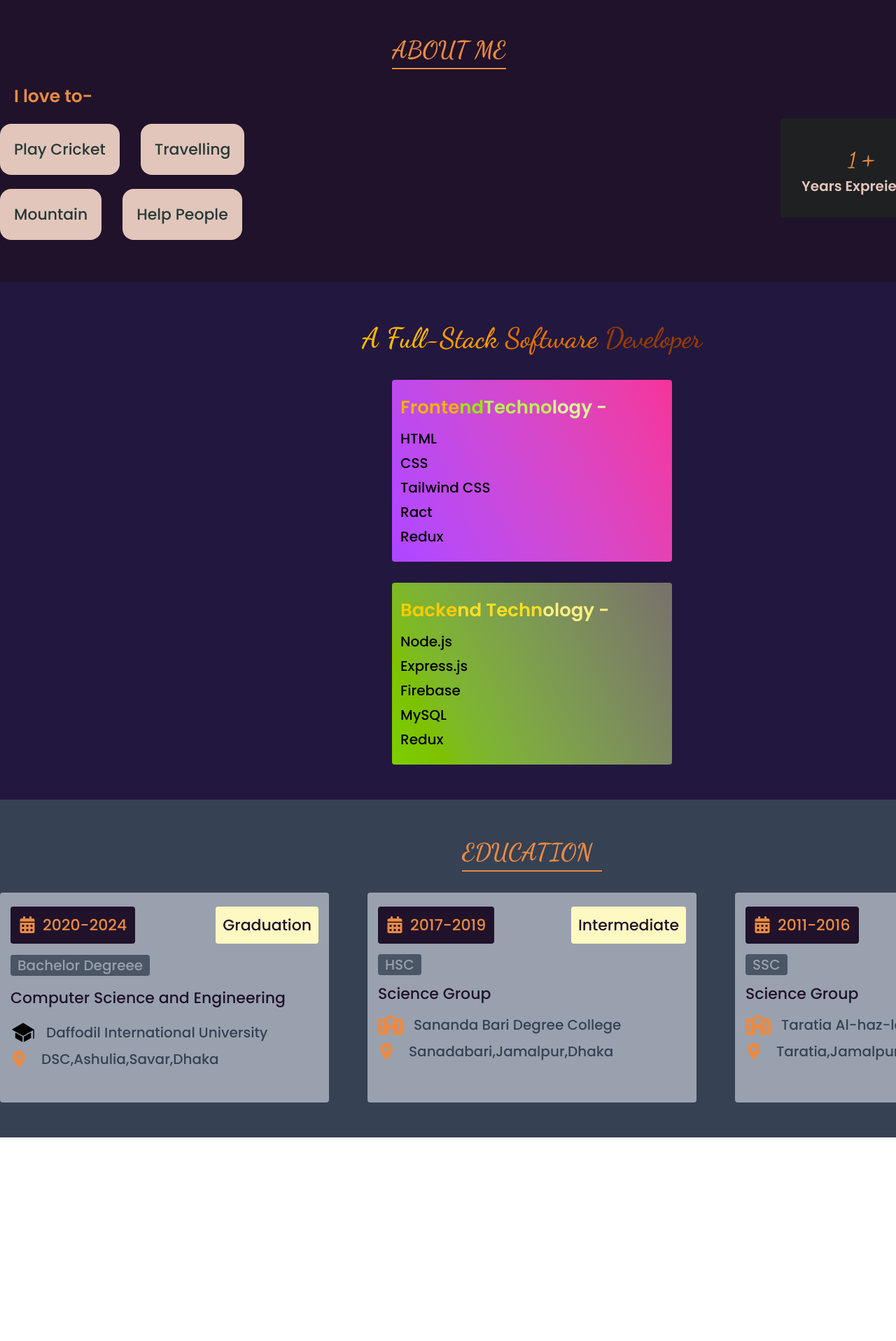
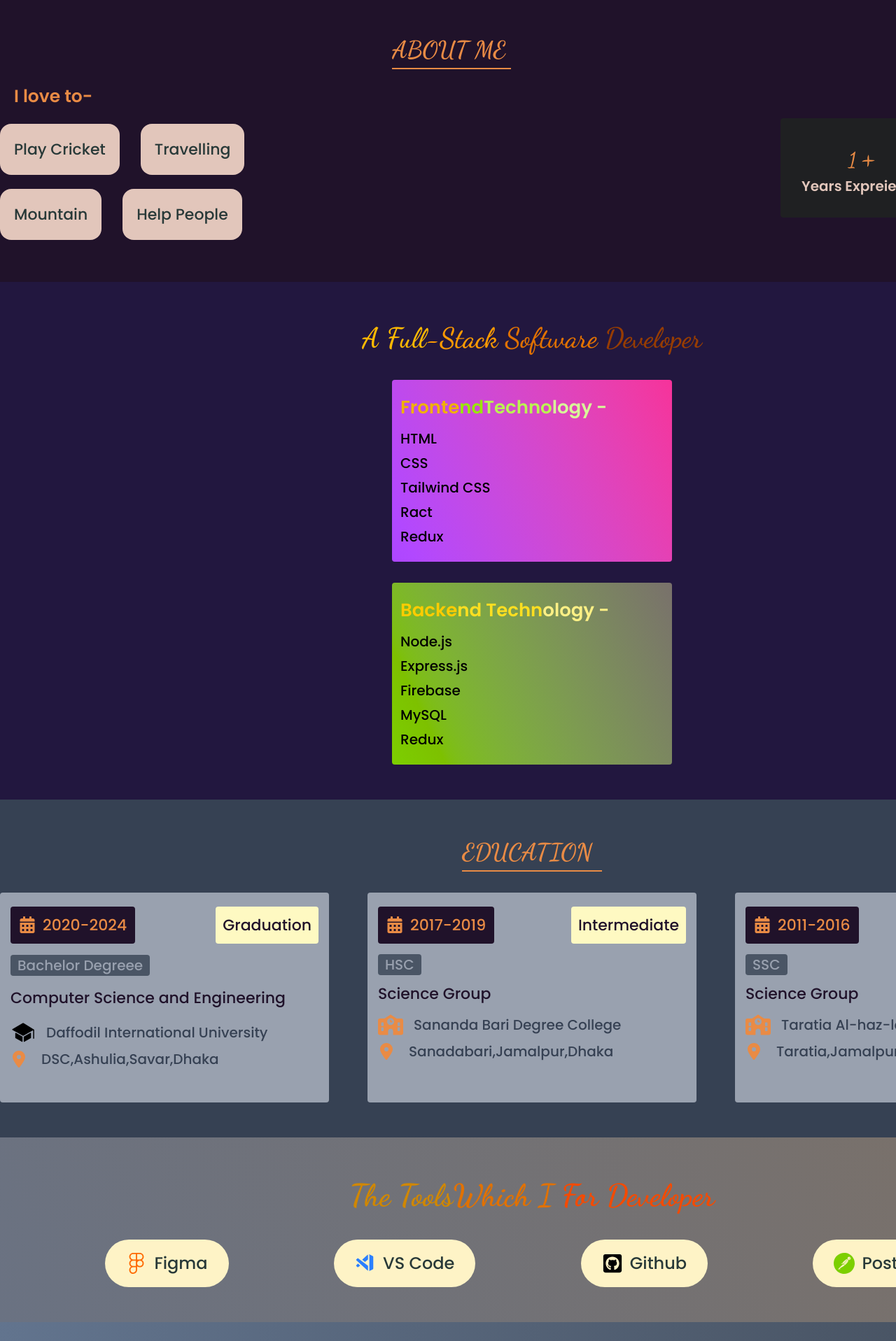
Before and after one commit to mustakin04/Full-Stack-Porfolio, a React (Vite) app: page / in a window 1280 px wide. Shown: the part 880-2797 px from the top of the page at 70% size. Before the commit the page ends 2506 px from the top, so only its background shows below. Built offline with nearby package versions, Linux system fonts and the light colour scheme.

Commit message:
Live part compeleted

```diff
--- a/src/App.jsx
+++ b/src/App.jsx
@@ -6,6 +6,7 @@ import About from './Component/About/About'
 import FullStack from './Component/Full_Stack/FullStack'
 import Education from './Component/Education/Education'
 import Tools from './Component/Tools/Tools'
+import Live from './Component/Live/Live'
 
 function App() {
 
@@ -17,6 +18,7 @@ function App() {
       <FullStack></FullStack>
       <Education></Education>
       <Tools></Tools>
+      <Live></Live>
     </>
   )
 }
--- a/src/Component/About/About.jsx
+++ b/src/Component/About/About.jsx
@@ -6,7 +6,7 @@ const About = () => {
     <div className="bg-[#20122a] py-[60px]">
       <Container>
         <h1
-          className="text-[#e98b45] inline-block text-center ml-[560px] font-dan
+          className="text-[#e98b45] w-[170px] m-auto ml-[560px] font-dan
             font-bold text-[34px] border-b-[2px]
              border-[#e98b45]"
         >
@@ -53,7 +53,7 @@ const About = () => {
           </div>
           <div className="w-[50%] mt-[70px]">
             <div className="flex justify-end gap-[30px]">
-              <div className="bg-[#1f2022] py-[30px] px-[30px]  rounded ">
+              <div className="bg-[#1f2022] py-[30px] px-[30px]  rounded " data-aos="flip-right">
                 <h2 className="font-dan font-semibold text-[30px] text-[#e98b45] text-center ">
                   1 <span className="text-5xl">+</span>
                 </h2>
@@ -62,7 +62,7 @@ const About = () => {
                   Years Expreience
                 </p>
               </div>
-              <div className="bg-[#1f2022] py-[30px] px-[30px]  rounded">
+              <div className="bg-[#1f2022] py-[30px] px-[30px]  rounded" data-aos="flip-left">
                 <h2 className="font-dan font-semibold text-[30px] text-[#e98b45] text-center ">
                   10 <span className="text-5xl">+</span>
                 </h2>
--- a/src/Component/Banner/Banner.jsx
+++ b/src/Component/Banner/Banner.jsx
@@ -27,8 +27,8 @@ const Banner = () => {
               Web-Developer
             </h2>
             <p className="font-poppins font-semibold text-[26px] text-[#FFFFFF] text-center pt-[6px] tracking-wide">
-              With <span className="text-yellow-300  ">1+years</span>
-              Self Learing Experience
+              With <span className="text-yellow-300  ">1+ Years </span>
+               Self Learing Experience
             </p>
           </div>
           <div
--- /dev/null
+++ b/src/Component/Live/Live.jsx
@@ -0,0 +1,32 @@
+import React from "react";
+import Container from "../Container/Container";
+
+const Live = () => {
+  return (
+    <div className="bg-linear-90 from-slate-500 to-gray-600 py-[50px]">
+      <Container>
+        <h1 className="font-dan font-bold text-[44px] text-center mb-[40px]">
+          <span className="text-cyan-500">Project</span>{" "}
+          <span className="text-teal-500">Live Work</span>
+          <span className="text-emerald-400 ">ed On</span>
+        </h1>
+        <div className="flex">
+          <div className="w-[600px] h-[450px] bg-blue-300  rounded ml-[400px]"data-aos="fade-down"></div>
+          <div className="ml-[10px] mt-[20px]">
+            <p className="font-poppins font-semibold text-[24px] text-white">Chatting App</p>
+            <div className="font-poppins font-medium text-[22px] text-white mt-[10px]">
+              <h2>Feature-</h2>
+              <h3>1. Authentication</h3>
+              <h4>2. Add Friend</h4>
+              <h5>3. Chatting with friend</h5>
+            </div>
+            <button className="bg-white font-poppins font-semibold text-[22px] py-[10px] px-[60px] rounded-[50px] mt-[20px]">LIVE</button>
+            <div className="bg-white font-poppins font-medium text-[22px] py-[10px] px-[60px] rounded-[50px] mt-[20px]">SOURCECODE</div>
+          </div>
+        </div>
+      </Container>
+    </div>
+  );
+};
+
+export default Live;
--- a/src/Component/Tools/Tools.jsx
+++ b/src/Component/Tools/Tools.jsx
@@ -1,12 +1,40 @@
-import React from 'react'
-import Container from '../Container/Container'
+import React from "react";
+import Container from "../Container/Container";
+import { FaFigma } from "react-icons/fa";
+import { VscVscodeInsiders } from "react-icons/vsc";
+import { FaGithubSquare } from "react-icons/fa";
+import { SiPostman } from "react-icons/si";
 
 const Tools = () => {
   return (
-    <div className='bg-linear-65  from-gray-500 to-stone-500'>
-        <Container></Container>
+    <div className="bg-linear-65  from-gray-500 to-stone-500 py-[50px]">
+      <Container>
+        <h1 className="font-dan font-bold text-[44px] text-center mb-[30px]">
+          <span className="text-yellow-600">The Tools</span>
+          <span className="text-amber-600">Which I</span>{" "}
+          <span className="text-orange-600">For Developer</span>
+        </h1>
+        <div className="flex justify-evenly">
+        <div className="inline-flex gap-[10px] items-center bg-amber-100 py-[16px] px-[30px] rounded-[50px] ">
+          <FaFigma className="text-orange-500 text-3xl" />
+          <p className="font-poppins font-medium text-[24px] text-[#283938]">Figma</p>
+        </div>
+        <div className="inline-flex gap-[10px] items-center bg-amber-100 py-[16px] px-[30px] rounded-[50px] ">
+          <VscVscodeInsiders className="text-blue-500 text-3xl" />
+          <p className="font-poppins font-medium text-[24px] text-[#283938]">VS Code</p>
+        </div>
+        <div className="inline-flex gap-[10px] items-center bg-amber-100 py-[16px] px-[30px] rounded-[50px] ">
+          <FaGithubSquare className="text-black text-3xl" />
+          <p className="font-poppins font-medium text-[24px] text-[#283938]">Github</p>
+        </div>
+        <div className="inline-flex gap-[10px] items-center bg-amber-100 py-[16px] px-[30px] rounded-[50px] ">
+          <SiPostman  className="text-lime-500 text-3xl" />
+          <p className="font-poppins font-medium text-[24px] text-[#283938]">Postman</p>
+        </div>
+        </div>
+      </Container>
     </div>
-  )
-}
+  );
+};
 
-export default Tools
+export default Tools;
```
